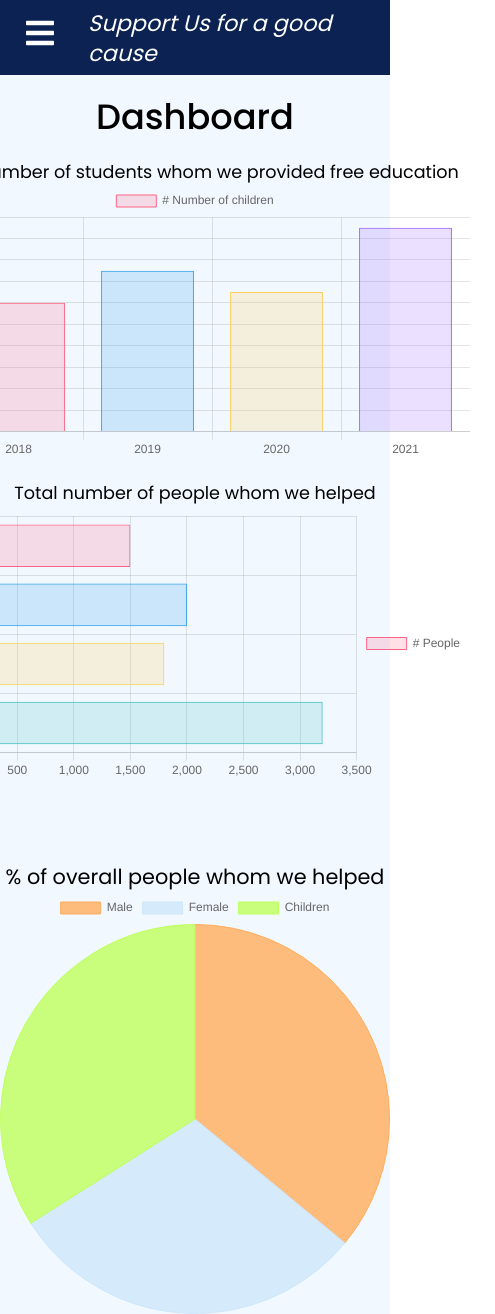
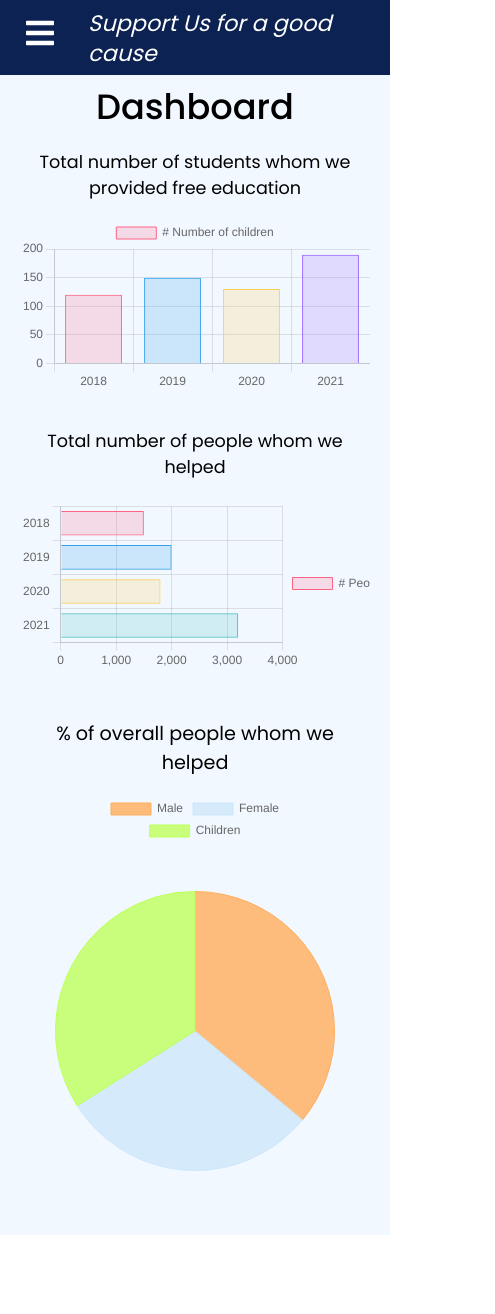
Before and after one commit to niloysikdar/Smile-E, a React (Create React App) app in the folder client/: page /dashboard in a window 390 px wide. Shown: the whole page, 495 px wide, since content can reach past the window. After the commit the page ends 1235 px from the top, so only its background shows below. Built offline with nearby package versions, Linux system fonts and the light colour scheme.

Commit message:
Fixed Responsiveness of Dashboard

```diff
--- a/client/src/pages/Dashboard/HorizontalBarChart.tsx
+++ b/client/src/pages/Dashboard/HorizontalBarChart.tsx
@@ -45,7 +45,7 @@ const options = {
 const HorizontalBarChart = () => {
   return (
     <>
-      <h4 style={{ fontWeight: 'normal', fontSize: '1.1rem' }}>Total number of people whom we helped</h4>
+      <h4>Total number of people whom we helped</h4>
       <Bar data={data} options={options} />
     </>
   );
--- a/client/src/pages/Dashboard/Piechart.tsx
+++ b/client/src/pages/Dashboard/Piechart.tsx
@@ -14,7 +14,7 @@ const data = {
 };
 
 const Piechart = () => {
-  return <Pie data={data} height={5} width={5} options={{ maintainAspectRatio: false }} />;
+  return <Pie data={data} options={{ maintainAspectRatio: false }} style={{ height: '100%', width: '100%' }} />;
 };
 
 export { Piechart };
--- a/client/src/pages/Dashboard/VerticalBarChart.tsx
+++ b/client/src/pages/Dashboard/VerticalBarChart.tsx
@@ -39,9 +39,7 @@ const options = {
 const VerticalBarChart = () => {
   return (
     <>
-      <h4 style={{ fontWeight: 'normal', fontSize: '1.1rem' }}>
-        Total number of students whom we provided free education
-      </h4>
+      <h4>Total number of students whom we provided free education</h4>
       <Bar data={data} options={options} />
     </>
   );
--- a/client/src/pages/Dashboard/dashboard.scss
+++ b/client/src/pages/Dashboard/dashboard.scss
@@ -1,10 +1,12 @@
 @import '../../ui/colors';
+@import '../../ui/breakpoints';
 
 .dashboard {
   min-height: 100vh;
   width: 100%;
   text-align: center;
-  padding-top: 90px;
+  padding: 20px;
+  padding-top: 80px;
   background: $bluebackground;
 
   h2 {
@@ -19,5 +21,58 @@
     gap: 5rem;
     justify-content: center;
     align-items: center;
+
+    @include md {
+      gap: 3rem;
+    }
+
+    .barcharts {
+      @include md {
+        display: flex;
+        flex-direction: column;
+        justify-content: center;
+        align-items: center;
+        gap: 1rem;
+      }
+    }
+
+    .chartDiv {
+      width: 550px;
+
+      @include md {
+        width: 100%;
+      }
+
+      h4 {
+        font-size: 1.1rem;
+        font-weight: 400;
+
+        @include md {
+          margin-bottom: 1rem;
+        }
+      }
+    }
+
+    .piechart {
+      width: 550px;
+
+      @include md {
+        width: 80%;
+      }
+
+      h4 {
+        font-size: 1.2rem;
+        font-weight: 400;
+
+        @include md {
+          margin-bottom: 1rem;
+        }
+      }
+
+      .piechartdiv {
+        height: 50vh;
+        width: 100%;
+      }
+    }
   }
 }
--- a/client/src/pages/Dashboard/index.tsx
+++ b/client/src/pages/Dashboard/index.tsx
@@ -9,17 +9,17 @@ const Dashboard = () => {
       <h2>Dashboard</h2>
       <div className='charts'>
         <div className='barcharts'>
-          <div style={chartDivStyle}>
+          <div className='chartDiv'>
             <VerticalBarChart />
           </div>
-          <div style={{ ...chartDivStyle, marginTop: '20px' }}>
+          <div className='chartDiv' style={{ marginTop: '20px' }}>
             <HorizontalBarChart />
           </div>
         </div>
 
         <div className='piechart'>
-          <h3 style={{ fontWeight: 'normal', fontSize: '1.3rem' }}>% of overall people whom we helped</h3>
-          <div style={{ width: '600px', height: '50vh' }}>
+          <h4>% of overall people whom we helped</h4>
+          <div className='piechartdiv'>
             <Piechart />
           </div>
         </div>
@@ -28,6 +28,4 @@ const Dashboard = () => {
   );
 };
 
-const chartDivStyle = { width: '550px' };
-
 export { Dashboard };
```
